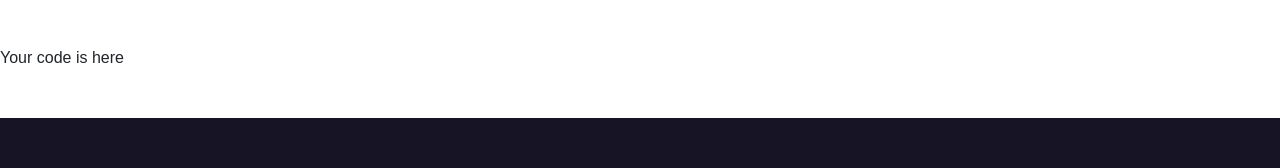
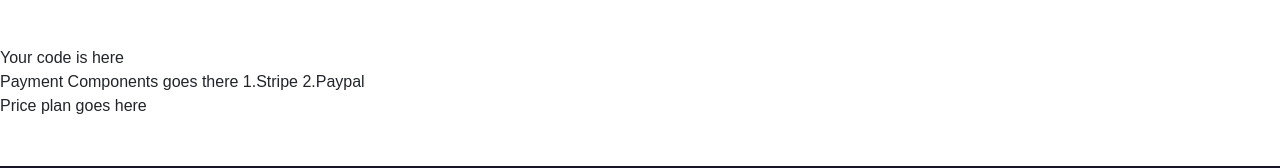
Before and after one commit to bhNibir/power-x-gym-front-end, a React (Create React App) app: page /pricing in a window 1280 px wide. Shown: the part 447-615 px from the top of the page. Built offline with nearby package versions, Linux system fonts and the light colour scheme.

Commit message:
add Payment membership userCreate add to Pricing Page

```diff
--- a/src/pages/Pricing/Pricing.js
+++ b/src/pages/Pricing/Pricing.js
@@ -1,6 +1,8 @@
 import React from 'react';
 import MainBody from '../../components/MainBody/MainBody';
 import UserCreate from '../../components/UserCreate/UserCreate';
+import Payments from '../../components/Payments/Payments';
+import MemberShipPlan from '../../components/MemberShipPlan/MemberShipPlan';
 
 const Pricing = () => {
     //state manages goes here
@@ -8,6 +10,8 @@ const Pricing = () => {
         <div>
             <MainBody>
               <UserCreate></UserCreate>
+              <Payments/>
+              <MemberShipPlan/>
             </MainBody>
         </div>
     );
```
